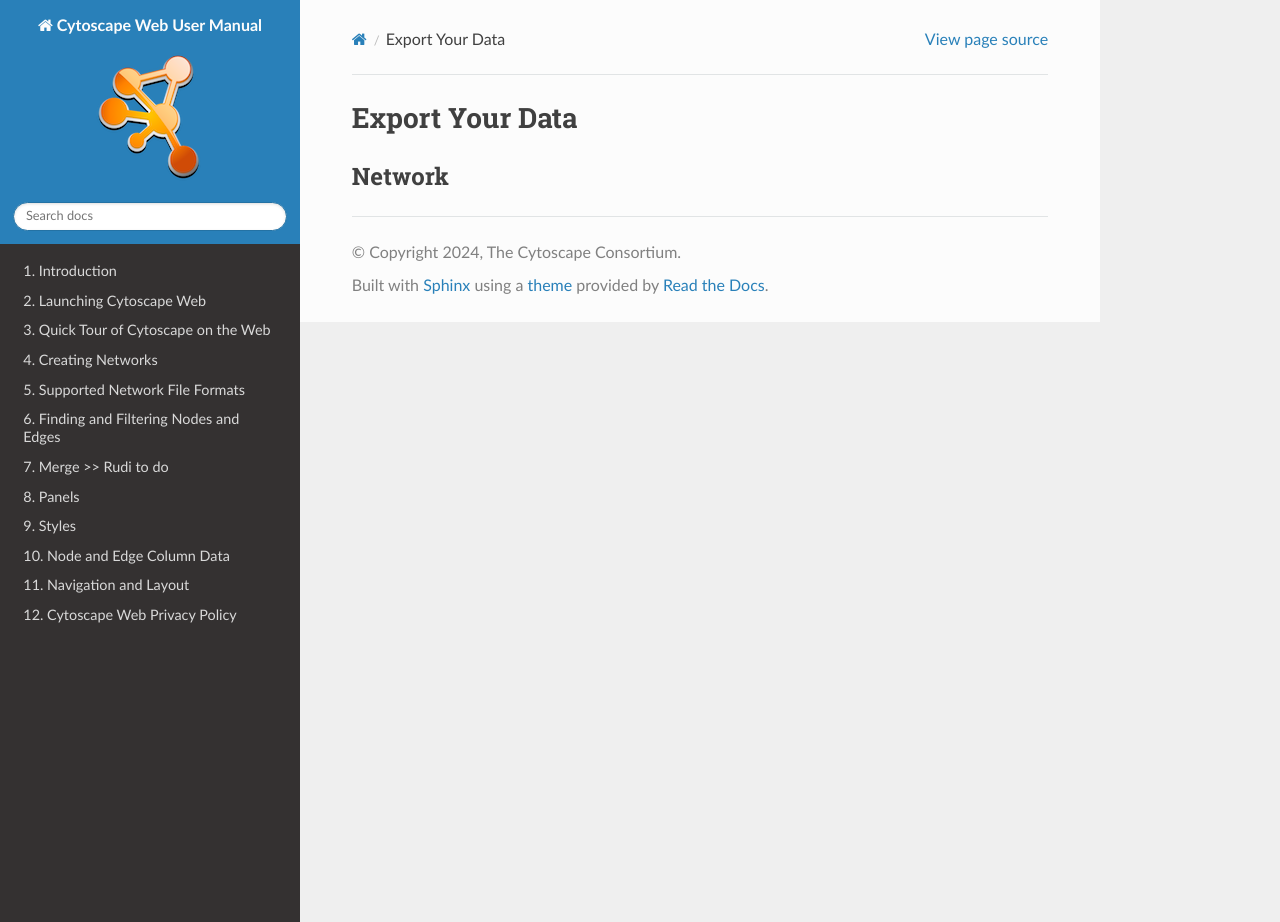
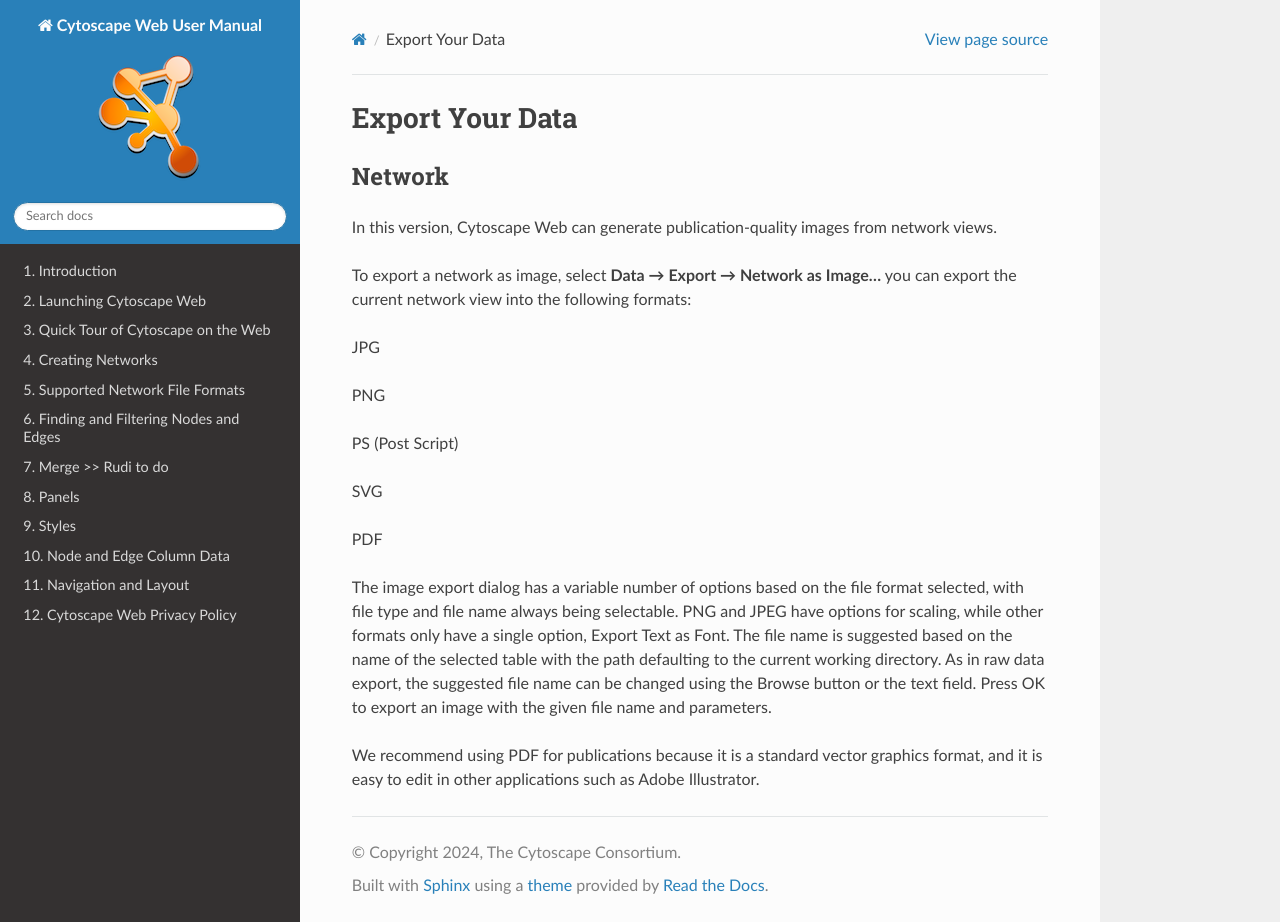
Before and after one commit to cytoscape/web-cytoscape-manual, a Sphinx documentation site: the page built from docs/Export_Your_Data.md, in a window 1280 px wide and 922 px high. Built offline with Sphinx 7.4.7 and the Read the Docs theme 3.1.0, drawn with Linux system fonts in a browser that asks for light colours.

Commit message:
Update Export_Your_Data.md

```diff
--- a/docs/Export_Your_Data.md
+++ b/docs/Export_Your_Data.md
@@ -3,3 +3,20 @@
 <a id="export_your_data"> </a>
 
 ### Network
+In this version, Cytoscape Web can generate publication-quality images from network views.
+
+To export a network as image, select **Data → Export → Network as Image…** you can export the current network view into the following formats:
+
+JPG
+
+PNG
+
+PS (Post Script)
+
+SVG
+
+PDF
+
+The image export dialog has a variable number of options based on the file format selected, with file type and file name always being selectable. PNG and JPEG have options for scaling, while other formats only have a single option, Export Text as Font. The file name is suggested based on the name of the selected table with the path defaulting to the current working directory. As in raw data export, the suggested file name can be changed using the Browse button or the text field. Press OK to export an image with the given file name and parameters.
+
+We recommend using PDF for publications because it is a standard vector graphics format, and it is easy to edit in other applications such as Adobe Illustrator.
```
